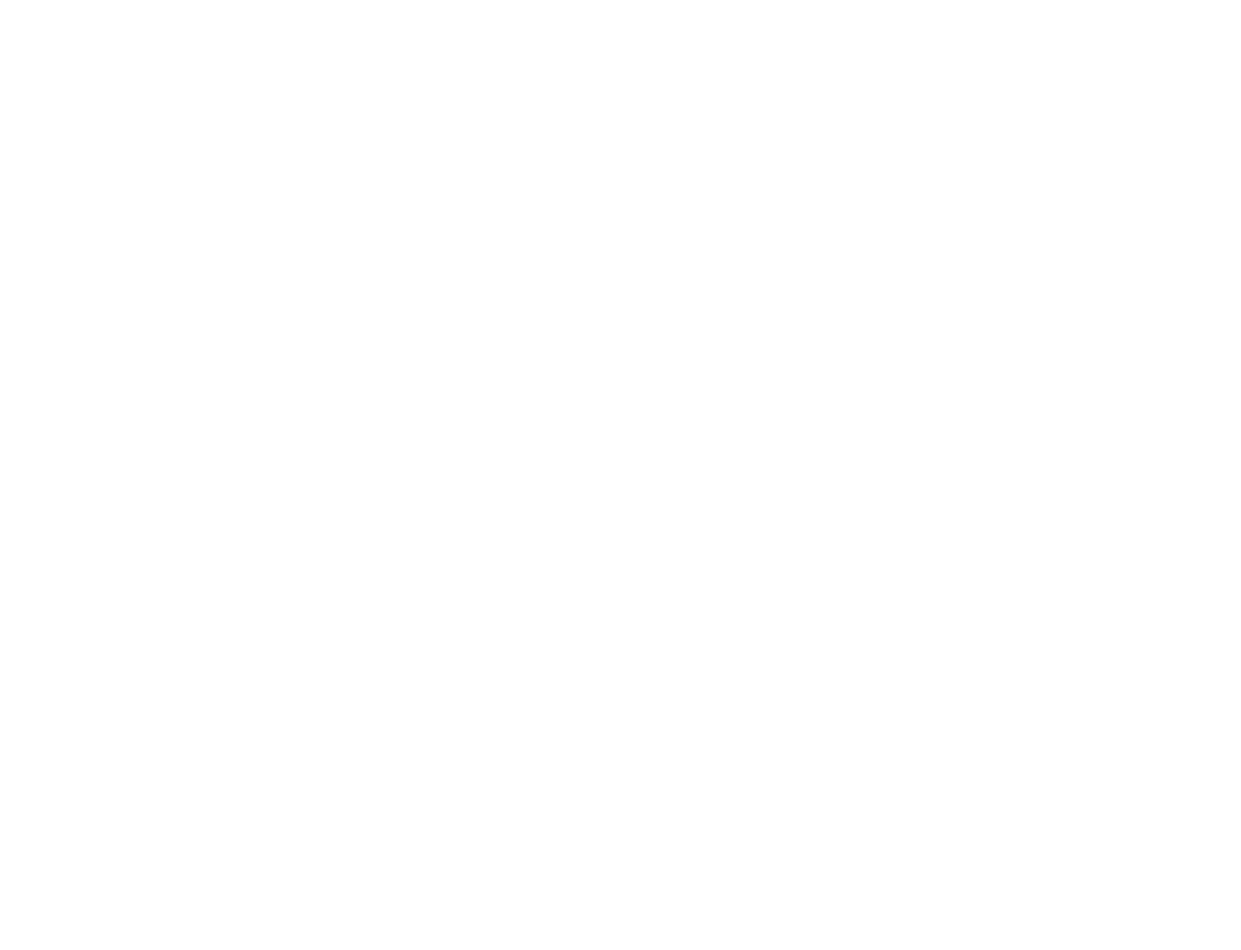
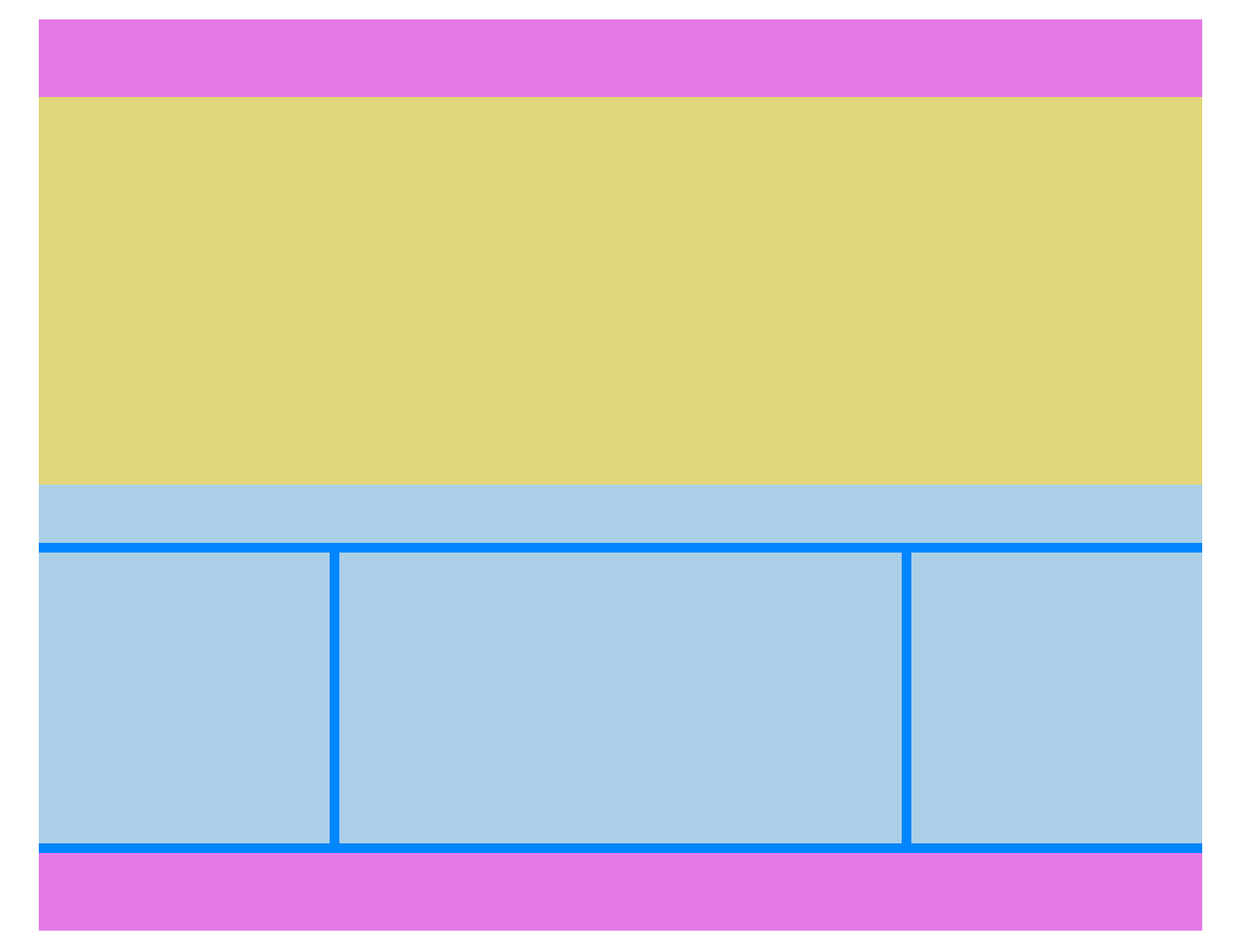
Before and after one commit to ArisGoi/htmlcss-struttura-wp, a plain HTML site: page index.html in a window 1280 px wide. Shown: the whole page at 97% size. Before the commit the page ends 800 px from the top, so only its background shows below. Drawn offline with Linux system fonts and the light colour scheme.

Commit message:
add layout base

```diff
--- a/css/style.css
+++ b/css/style.css
@@ -5,3 +5,58 @@
     display: table;
     clear: both;
 }
+
+.general-container{
+    max-width: 1200px;
+    margin: 20px auto;
+}
+
+header{
+    width: 100%;
+    height: 80px;
+    background-color: #e579e6;
+}
+
+footer{
+    width: 100%;
+    height: 80px;
+    background-color: #e579e6;
+}
+
+/* Main */
+.primo-box{
+    width: 100%;
+    height: 400px;
+    background-color: #e1d67a;
+}
+
+.secondo-box{
+    background-color: #0086ff;
+    width: 100%;
+    padding-bottom: 10px;
+}
+
+.col-hd{
+    background-color: #abcfe7;
+    width: 100%;
+    height: 60px;
+    float: left;
+    margin-bottom: 10px;
+}
+
+.col-l, .col-c, .col-r{
+    height: 300px;
+}
+
+.col-l, .col-r{
+    background-color: #abcfe7;
+    width: 25%;
+    float: left;
+}
+
+.col-c{
+    background-color: #abcfe7;
+    width: calc(50% - 20px);
+    float: left;
+    margin: 0 10px;
+}
--- a/index.html
+++ b/index.html
@@ -4,12 +4,21 @@
     <meta charset="UTF-8">
     <meta http-equiv="X-UA-Compatible" content="IE=edge">
     <meta name="viewport" content="width=device-width, initial-scale=1.0">
+    <link rel="stylesheet" href="css/style.css">
     <title>Wb Layout</title>
 </head>
 <body>
     <div class="general-container">
         <header></header>
-        <main></main>
+            <main>
+                <section class="primo-box"></section>
+                <section class="secondo-box clearfix">
+                    <div class="col-hd"></div>
+                    <div class="col-l"></div>
+                    <div class="col-c"></div>
+                    <div class="col-r"></div>
+                </section>
+            </main>
         <footer></footer>
     </div>
 </body>
```
